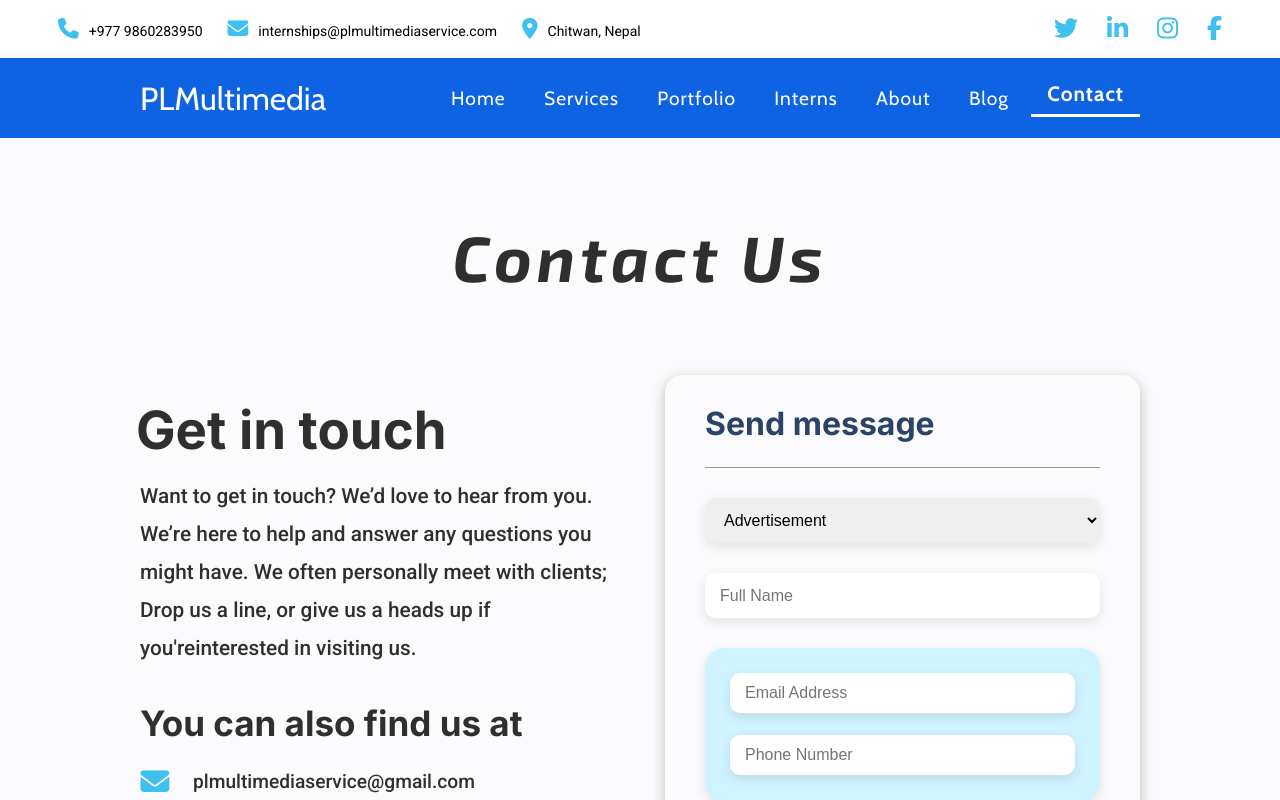
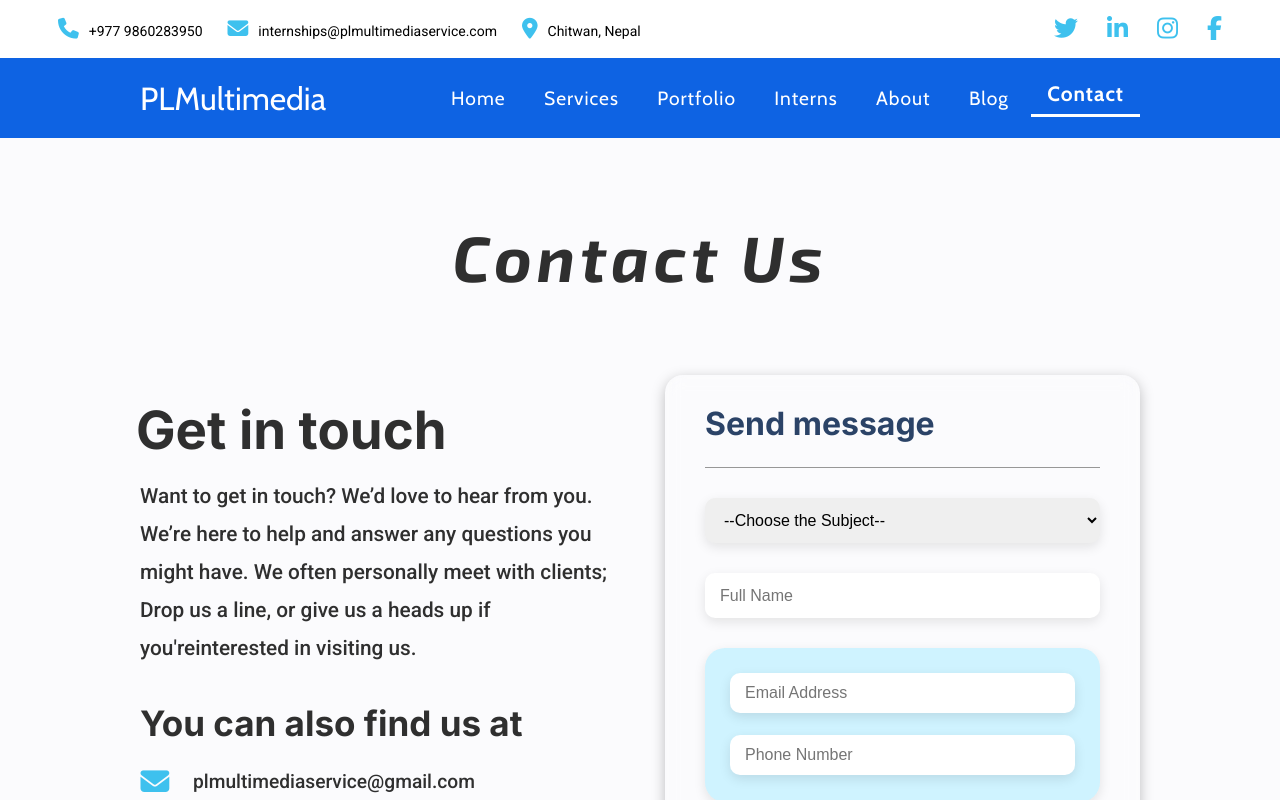
Before and after one commit to SDhakZ/PLMultimedia-Website, a React (Create React App) app: page /contact in a window 1280 px wide. Shown: the top 800 px of the page. Built offline with nearby package versions, Linux system fonts and the light colour scheme.

Commit message:
"Contact fix"

```diff
--- a/src/components/CSSmodules/errorPage.module.css
+++ b/src/components/CSSmodules/errorPage.module.css
@@ -1,13 +1,16 @@
-@import url('https://fonts.googleapis.com/css2?family=Mulish&display=swap');
+@import url("https://fonts.googleapis.com/css2?family=Mulish&display=swap");
 
-:root{
+:root {
   --pd-EP-c: 80px 0px; /*container padding*/
   --fs-EP-btn: 1.15rem; /* button font size */
 }
 .ErrorPage-Container {
-  background-image: linear-gradient(rgba(255, 255, 255, 0),
-      rgba(255, 255, 255, 0)),
-    linear-gradient(320deg, #005af5, white, #ff0202);
+  background-image: linear-gradient(
+      rgba(255, 255, 255, 0),
+      rgba(255, 255, 255, 0)
+    ),
+    linear-gradient(140deg, #12c2e9, #c471ed, #f64f59);
+
   height: 61vh;
   display: flex;
   align-items: center;
@@ -25,16 +28,15 @@
   background-color: rgba(255, 255, 255, 0.9);
   backdrop-filter: blur(2px);
   border-radius: 10px;
-  line-height: 70px;
   box-shadow: rgba(0, 0, 0, 0.35) 0px 5px 15px;
 }
 
 .ErrorPage-503 {
-  font-family: 'Roboto';
+  font-family: "Roboto";
   text-transform: uppercase;
   font-size: 3.8rem;
   letter-spacing: 0.075em;
-  background: -webkit-linear-gradient(150deg, #F50019, #FF029C);
+  background: -webkit-linear-gradient(150deg, #f50019, #ff029c);
   background-clip: text;
   -webkit-text-fill-color: transparent;
   text-align: center;
@@ -42,7 +44,7 @@
 }
 
 .ErrorPage-message {
-  font-family: 'Mulish';
+  font-family: "Mulish";
   font-size: 1.2rem;
   font-weight: 600;
   line-height: 35px;
@@ -55,7 +57,7 @@
   font-weight: 500;
 }
 
-.ErrorPage-buttons{
+.ErrorPage-buttons {
   display: flex;
   flex-direction: row;
   gap: 20px;
@@ -64,26 +66,32 @@
 
 .Report-Button,
 .Return-Home-Button {
+  line-height: normal;
   border-radius: 35px;
   font-family: "Roboto";
   font-size: var(--fs-EP-btn);
   font-weight: 700;
-  padding: 13px 30px;
+  padding: 15px 20px;
   color: #2f2f2f;
   border: solid 2px transparent;
-  background-image: linear-gradient(rgba(255, 255, 255, 0),
-      rgba(255, 255, 255, 0)),
+  background-image: linear-gradient(
+      rgba(255, 255, 255, 0),
+      rgba(255, 255, 255, 0)
+    ),
     linear-gradient(90deg, #62cff5, #c091fc);
   background-origin: border-box;
   background-clip: content-box, border-box;
   box-shadow: 2px 1000px 1px #fbfbfd inset;
   transition: all 0.4s ease;
   cursor: pointer;
+  text-decoration: none;
 }
 
 .color-Report-Button {
-  background-image: linear-gradient(rgba(255, 255, 255, 0),
-      rgba(255, 255, 255, 0)),
+  background-image: linear-gradient(
+      rgba(255, 255, 255, 0),
+      rgba(255, 255, 255, 0)
+    ),
     linear-gradient(300deg, #f46262, #a91f1f);
 }
 
@@ -92,15 +100,19 @@
   box-shadow: rgba(255, 255, 255, 0.25) 0px 13px 27px -5px,
     rgba(49, 49, 49, 0.3) 0px 8px 16px -8px;
   color: white;
-  background-image: linear-gradient(rgba(255, 255, 255, 0),
-      rgba(255, 255, 255, 0)),
+  background-image: linear-gradient(
+      rgba(255, 255, 255, 0),
+      rgba(255, 255, 255, 0)
+    ),
     linear-gradient(90deg, #62cff5, #c091fc);
   transform: translateY(-2px);
 }
 
 .color-Report-Button:hover {
-  background-image: linear-gradient(rgba(255, 255, 255, 0),
-      rgba(255, 255, 255, 0)),
+  background-image: linear-gradient(
+      rgba(255, 255, 255, 0),
+      rgba(255, 255, 255, 0)
+    ),
     linear-gradient(90deg, #f46262, rgb(169, 31, 31));
   transform: translateY(-2px);
 }
@@ -124,7 +136,7 @@
   .Return-Home-Button {
     padding: 8px 17px;
   }
-  .ErrorPage-buttons{
+  .ErrorPage-buttons {
     gap: 14px;
   }
 }
@@ -152,7 +164,7 @@
   .ErrorPage-report {
     margin-top: 10px;
   }
-  .ErrorPage-buttons{
+  .ErrorPage-buttons {
     gap: 12px;
   }
 }
@@ -182,17 +194,16 @@
     margin-top: 7px;
   }
 
-  .ErrorPage-buttons{
+  .ErrorPage-buttons {
     flex-direction: column;
     gap: 14px;
   }
 }
 
-@media(max-width: 464px) {
+@media (max-width: 464px) {
   .ErrorPage-box {
     border-radius: 0px;
   }
-
 }
 @media (max-width: 400px) {
   :root {
@@ -201,5 +212,4 @@
   .ErrorPage-503 {
     font-size: 2.5rem;
   }
-
 }
--- a/src/components/ErrorPage.jsx
+++ b/src/components/ErrorPage.jsx
@@ -1,5 +1,6 @@
 import React from "react";
 import ErrorPageCSS from "../components/CSSmodules/errorPage.module.css";
+import { Link } from "react-router-dom";
 
 function ErrorPage(props) {
   return (
@@ -16,19 +17,18 @@ function ErrorPage(props) {
           </p>
         </p>
         <div className={ErrorPageCSS["ErrorPage-buttons"]}>
-          <button
-            onClick={() => {
-              window.scrollTo({ top: 0, let: 0 });
-            }}
+          <Link
+            to={{ pathname: "/" }}
             className={ErrorPageCSS["Return-Home-Button"]}
           >
             Return Home
-          </button>
-          <button
+          </Link>
+          <Link
+            to={{ pathname: "/contact", state: { toLoadNumber: 9 } }}
             className={`${ErrorPageCSS["Report-Button"]} ${ErrorPageCSS["color-Report-Button"]}`}
           >
             Report Problem
-          </button>
+          </Link>
         </div>
       </div>
     </div>
--- a/src/components/Pages/Contact.jsx
+++ b/src/components/Pages/Contact.jsx
@@ -7,8 +7,15 @@ import MainHeading from "../MainHeading";
 import { useSpring, animated, easings } from "react-spring";
 
 function Contact() {
+  useEffect(() => {
+    // Anything in here is fired on component mount.
+    return () => {
+      // Anything in here is fired on component unmount.
+      toLoadNumber = 0;
+    };
+  }, []);
   const location = useLocation();
-  const { toLoadNumber } = location.state || 0;
+  let { toLoadNumber } = location.state || 0;
   const formRef = useRef(null);
   const [formvalue, setFormvalue] = useState({
     name: "",
@@ -257,7 +264,7 @@ function Contact() {
                     name="subject"
                     required="true"
                     // value={formvalue.subject}
-                    value={mapNumberToValue[toLoadNumber]}
+                    // value="webHosting"
                     onChange={handlevalidation}
                     onKeyDown={handleEnter}
                   >
@@ -267,61 +274,70 @@ function Contact() {
                     <option
                       value="Advertisement"
                       className={ContactCSS["contact-Options"]}
-                      selected
+                      selected={toLoadNumber === 1 ? true : false}
                     >
                       Advertisement
                     </option>
                     <option
                       value="WebDevelopment"
                       className={ContactCSS["contact-WebDevelopment"]}
+                      selected={toLoadNumber === 2 ? true : false}
                     >
                       Web Development
                     </option>
                     <option
                       value="WebHosting"
                       className={ContactCSS["contact-Options"]}
+                      selected={toLoadNumber === 3 ? true : false}
                     >
                       Web Hosting
                     </option>
                     <option
                       value="MobileAppDevelopment"
                       className={ContactCSS["contact-Options"]}
+                      selected={toLoadNumber === 4 ? true : false}
                     >
                       Mobile App Development
                     </option>
                     <option
                       value="SEO Optimization"
                       className={ContactCSS["contact-Options"]}
+                      selected={toLoadNumber === 5 ? true : false}
                     >
                       SEO Optimization
                     </option>
                     <option
                       value="Digital Marketting"
                       className={ContactCSS["contact-Options"]}
+                      selected={toLoadNumber === 6 ? true : false}
                     >
                       Digital Marketting
                     </option>
                     <option
                       value="Media Production"
                       className={ContactCSS["contact-Options"]}
+                      selected={toLoadNumber === 7 ? true : false}
                     >
                       Media Production
                     </option>
                     <option
                       value="Job and Internship"
                       className={ContactCSS["contact-Options"]}
+                      selected={toLoadNumber === 8 ? true : false}
                     >
                       Job and Internship
                     </option>
                     <option
                       value="Problems"
                       className={ContactCSS["contact-Options"]}
+                      selected={toLoadNumber === 9 ? true : false}
                     >
                       Problems
                     </option>
                     <option
                       value="Other"
                       className={ContactCSS["contact-Options"]}
+                      selected={toLoadNumber === 10 ? true : false}
                     >
                       Other
                     </option>
```
Lines whose indentation alone changed are shown as unchanged.
